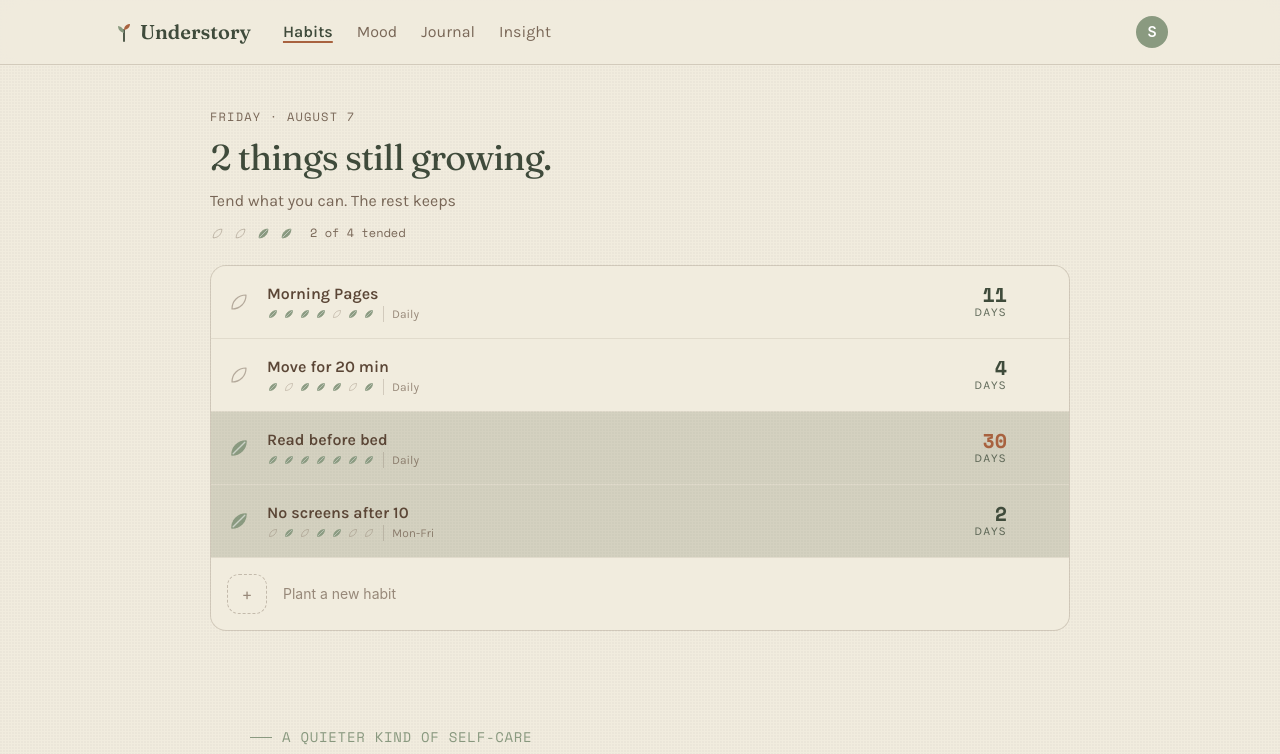
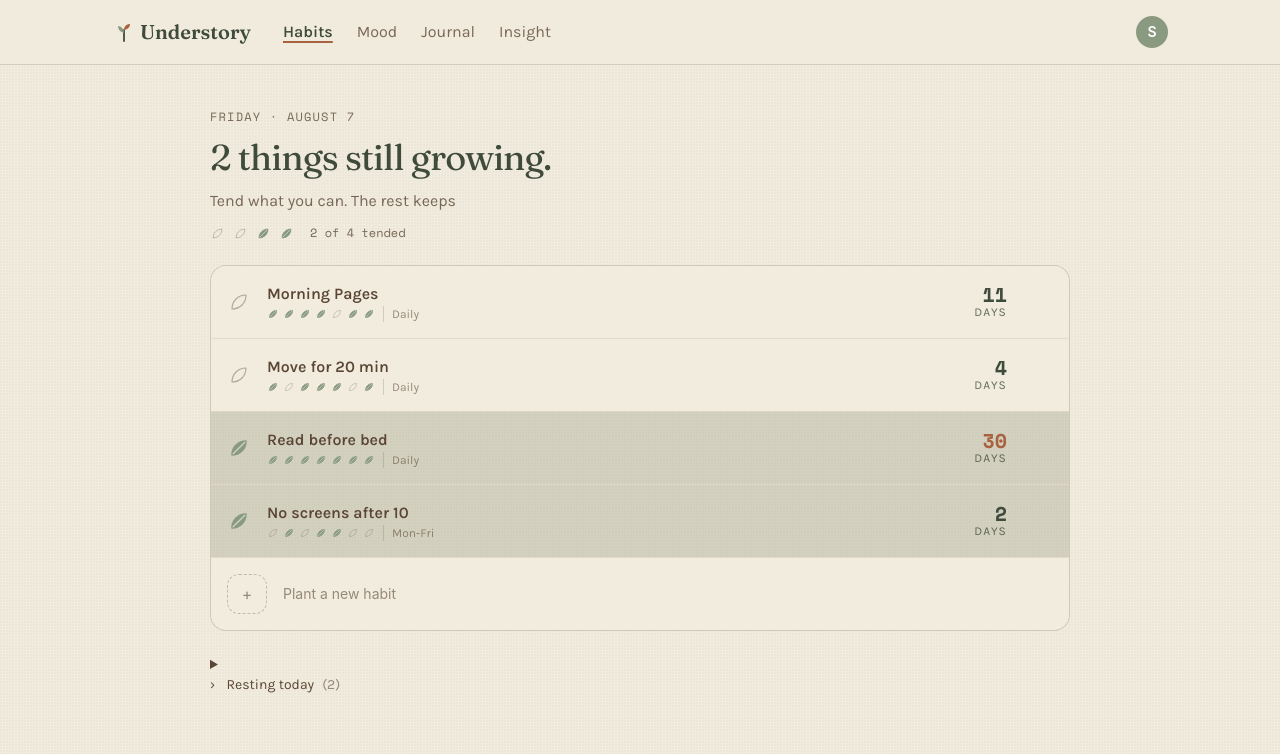
Before and after one commit to LasimaP/compass-wellness-app, a React (Vite) app in the folder compass-frontend/: page /habits in a window 1280 px wide. Shown: the top 754 px of the page. Built offline with nearby package versions, Linux system fonts and the light colour scheme.

Commit message:
feat: add base RestingSection.jsx and modify habit mapping

```diff
--- a/compass-frontend/src/pages/habit/HabitsPage.jsx
+++ b/compass-frontend/src/pages/habit/HabitsPage.jsx
@@ -9,6 +9,7 @@ import MiniStreak from "./components/MiniStreak";
 import RowMenu from "./components/RowMenu";
 import HabitRow from "./components/HabitRow";
 import HabitList from "./components/HabitList";
+import RestingSection from "./components/RestingSection";
 
 const HabitsPage = () => {
   const [habits, setHabits] = useState([
@@ -19,6 +20,7 @@ const HabitsPage = () => {
       recent: [true, true, true, true, false, true, true],
       streak: 11,
       cadence: "Daily",
+      activeToday: true,
     },
     {
       id: 2,
@@ -27,6 +29,7 @@ const HabitsPage = () => {
       recent: [true, false, true, true, true, false, true],
       streak: 4,
       cadence: "Daily",
+      activeToday: true,
     },
     {
       id: 3,
@@ -35,6 +38,7 @@ const HabitsPage = () => {
       recent: [true, true, true, true, true, true, true],
       streak: 30,
       cadence: "Daily",
+      activeToday: true,
     },
     {
       id: 4,
@@ -43,6 +47,26 @@ const HabitsPage = () => {
       recent: [false, true, false, true, true, false, false],
       streak: 2,
       cadence: "Mon-Fri",
+      activeToday: true,
+    },
+
+    {
+      id: 5,
+      name: "Long Run",
+      done: false,
+      recent: [true, true, true, false, true, false, false],
+      streak: 3,
+      cadence: "Saturdays",
+      activeToday: false,
+    },
+    {
+      id: 6,
+      name: "Call Mom",
+      done: false,
+      recent: [true, true, true, false, true, false, false],
+      streak: 3,
+      cadence: "Sundays",
+      activeToday: false,
     },
   ]);
 
@@ -62,6 +86,7 @@ const HabitsPage = () => {
     <div className="max-w-[860px] mx-auto">
       <TodayBand habits={habits} />
       <HabitList habits={habits} onToggle={onToggle} />
+      <RestingSection habits={habits} />
       <Hero />
       <Philosophy />
     </div>
--- a/compass-frontend/src/pages/habit/components/HabitList.jsx
+++ b/compass-frontend/src/pages/habit/components/HabitList.jsx
@@ -4,8 +4,10 @@ import AddHabitRow from "./AddHabitRow";
 
 const HabitList = ({ habits, onToggle, onEdit, onArchive, onDelete }) => {
   return (
-    <div className="flex flex-col gap-px bg-bark/10 border border-bark/10 rounded-2xl overflow-hidden">
-      {habits.map((habit) => (
+    <div className="flex flex-col gap-px bg-bark/10 border border-bark/10 rounded-2xl overflow-hidden mb-6">
+      {habits.flatMap((habit) => {
+        if (habit.activeToday) {
+          return (
             <HabitRow
               key={habit.id}
               habit={habit}
@@ -14,7 +16,9 @@ const HabitList = ({ habits, onToggle, onEdit, onArchive, onDelete }) => {
               onArchive={onArchive}
               onDelete={onDelete}
             />
-      ))}
+          );
+        }
+      })}
       <AddHabitRow />
     </div>
   );
--- a/compass-frontend/src/pages/habit/components/LeafProgress.jsx
+++ b/compass-frontend/src/pages/habit/components/LeafProgress.jsx
@@ -2,19 +2,24 @@ import React from "react";
 import Leaf from "../../../components/Leaf";
 
 const LeafProgress = ({ habits }) => {
-  const count = habits.length;
-  const completed = habits.filter((habit) => habit.done).length;
+  const count = habits.filter((habit) => habit.activeToday).length;
+  const completed = habits.filter(
+    (habit) => habit.done && habit.activeToday,
+  ).length;
 
   return (
     <div className="flex items-center gap-4">
       <div className="flex gap-2">
-        {habits.map((habit) => (
-          <Leaf
-            key={habit.id}
-            size={15}
-            state={habit.done ? "filled" : "hollow"}
-          />
-        ))}
+        {habits.flatMap((habit) => {
+          if (habit.activeToday)
+            return (
+              <Leaf
+                key={habit.id}
+                size={15}
+                state={habit.done ? "filled" : "hollow"}
+              />
+            );
+        })}
       </div>
 
       <p className="font-mono text-xs text-bark/80">
--- /dev/null
+++ b/compass-frontend/src/pages/habit/components/RestingSection.jsx
@@ -0,0 +1,35 @@
+import React from "react";
+import Leaf from "../../../components/Leaf";
+
+const RestingSection = ({ habits }) => {
+  const count = habits.filter((habit) => !habit.activeToday).length;
+  return (
+    <div>
+      <details className="group">
+        <summary className="font-body text-bark text-sm cursor-pointer">
+          <div className="flex items-center gap-2">
+            <p>
+              <span className="pr-2">›</span> Resting today
+            </p>
+            <p className="text-sm text-bark/60">{`(${count})`}</p>
+          </div>
+        </summary>
+        {habits.flatMap((habit) => {
+          if (!habit.activeToday) {
+            return (
+              <div key={habit.id} className="flex gap-4 py-2 items-center">
+                <Leaf state="hollow" size={20} />
+                <div className="font-body text-bark/90">
+                  <p className="font-medium text-base">{habit.name}</p>
+                  <p className="text-xs">{habit.cadence}</p>
+                </div>
+              </div>
+            );
+          }
+        })}
+      </details>
+    </div>
+  );
+};
+
+export default RestingSection;
--- a/compass-frontend/src/pages/habit/components/TodayBand.jsx
+++ b/compass-frontend/src/pages/habit/components/TodayBand.jsx
@@ -9,8 +9,10 @@ const TodayBand = ({ habits }) => {
     day: "numeric",
   });
 
-  const count = habits.length;
-  const completed = habits.filter((habit) => habit.done).length;
+  const count = habits.filter((habit) => habit.activeToday).length;
+  const completed = habits.filter(
+    (habit) => habit.done && habit.activeToday,
+  ).length;
   const remaining = count - completed;
 
   return (
```
Lines whose indentation alone changed are shown as unchanged.
